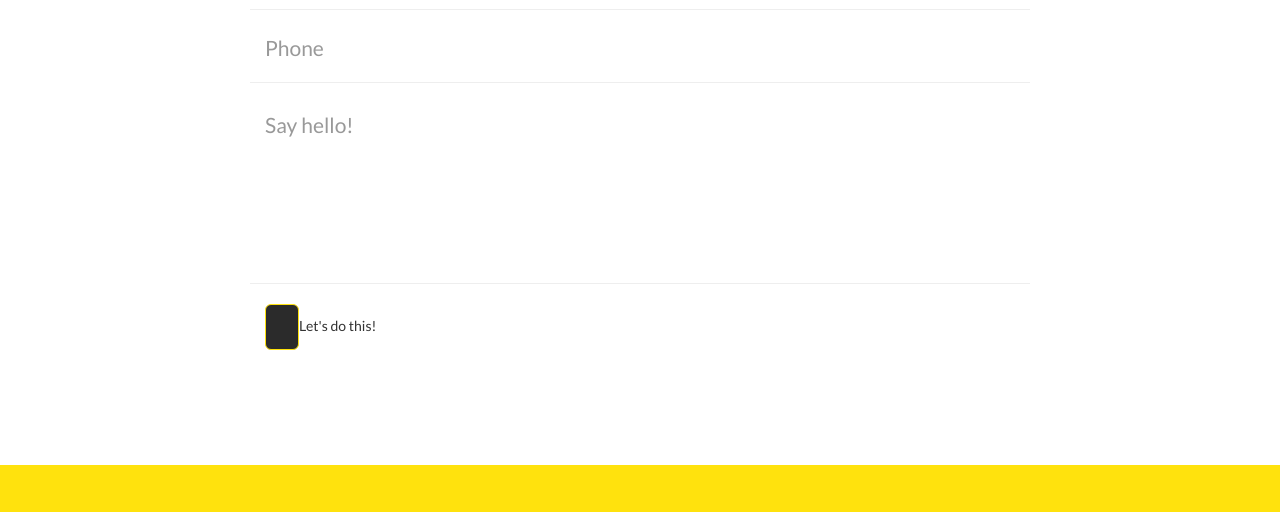
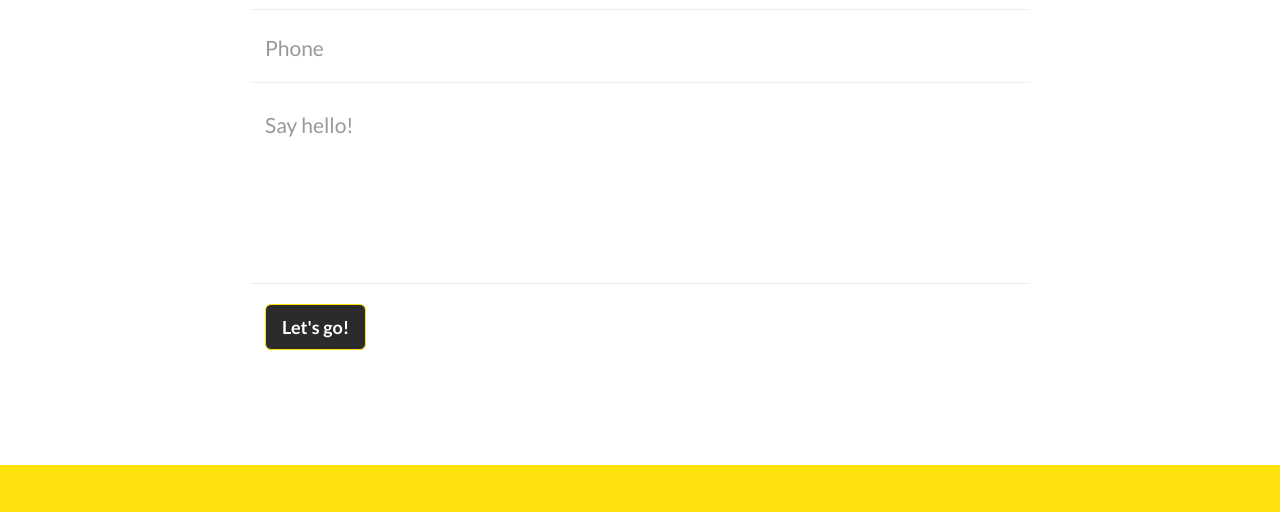
Before and after one commit to Shreiya/home, a website: page index.html in a window 1280 px wide. Shown: the part 3060-3572 px from the top of the page. Drawn offline with nearby package versions, Linux system fonts and the light colour scheme; some packages are replaced by stand-ins of ours.

Commit message:
maybe now the form will work

```diff
--- a/index.html
+++ b/index.html
@@ -228,7 +228,7 @@
                         <div id="success"></div>
                         <div class="row">
                             <div class="form-group col-xs-12">
-                                <input type="submit" class="btn btn-success btn-lg" value="" name="_next" value="http://shreiya.me" />Let's do this!</input>
+                                <button type="submit" class="btn btn-success btn-lg" value=" " name="_next" value="http://shreiya.me" />Let's go!</input>
                             </div>
                         </div>
                     </form>
```
